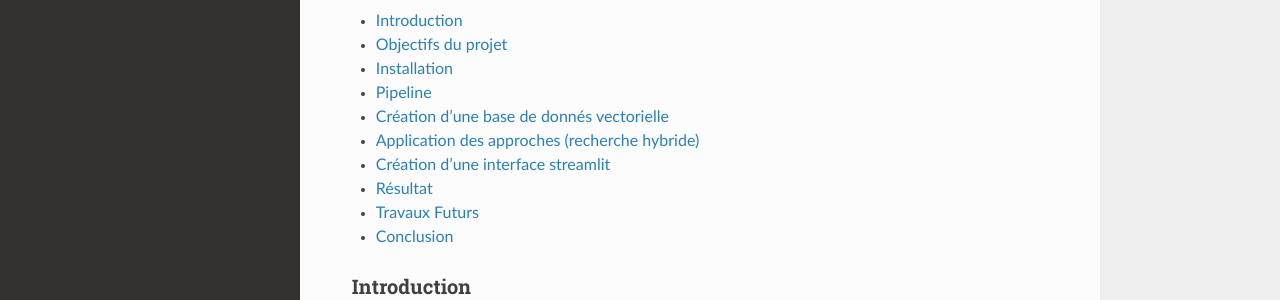
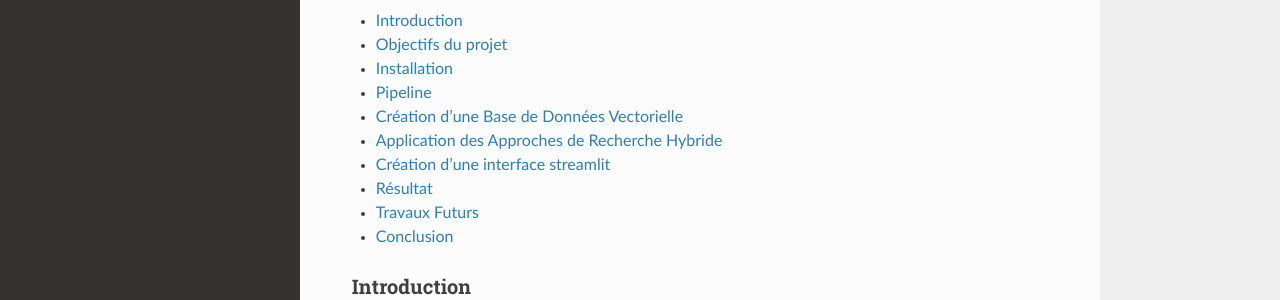
Before and after one commit to Oussama-fahim/plagiarism_checker, a Sphinx documentation site: the page built from source/index.rst, in a window 1280 px wide and 900 px high. Shown: the part 399-699 px from the top of the window. Built offline with Sphinx 7.4.7 and the Read the Docs theme 3.1.0, drawn with Linux system fonts in a browser that asks for light colours; some of the changed text lies outside the part shown.

Commit message:
Update index.rst

```diff
--- a/source/index.rst
+++ b/source/index.rst
@@ -14,8 +14,8 @@ Table des matières
 - `Objectifs du projet <index.html#id2>`_
 - `Installation <index.html#id3>`_
 - `Pipeline <index.html#id4>`_
-- `Création d'une base de donnés vectorielle <index.html#id5>`_
-- `Application des approches (recherche hybride) <index.html#id6>`_
+- `Création d'une Base de Données Vectorielle <index.html#id5>`_
+- `Application des Approches de Recherche Hybride <index.html#id6>`_
 - `Création d'une interface streamlit <index.html#id7>`_
 - `Résultat <index.html#id8>`_
 - `Travaux Futurs <index.html#id9>`_
@@ -355,7 +355,7 @@ Ce guide constitue une base robuste pour créer une base vectorielle à partir d
 
 
 Application des Approches de Recherche Hybride
-=============================================
+==============================================
 
 .. contents::
    :depth: 3
@@ -569,7 +569,7 @@ Cette approche hybride combine :
 - *Couverure* : Analyse multilingue
 - *Transparence* : Visualisations explicatives
 
-création d'une interface streamlit
+Création d'une interface streamlit
 ==================================
 
 Cette partie détaille la conception et l'implémentation d'une interface Streamlit complète pour une application de détection de plagiat AI-powered.
```
Also changed, not shown: other parts of source/index.rst (+1 -1 lines).
